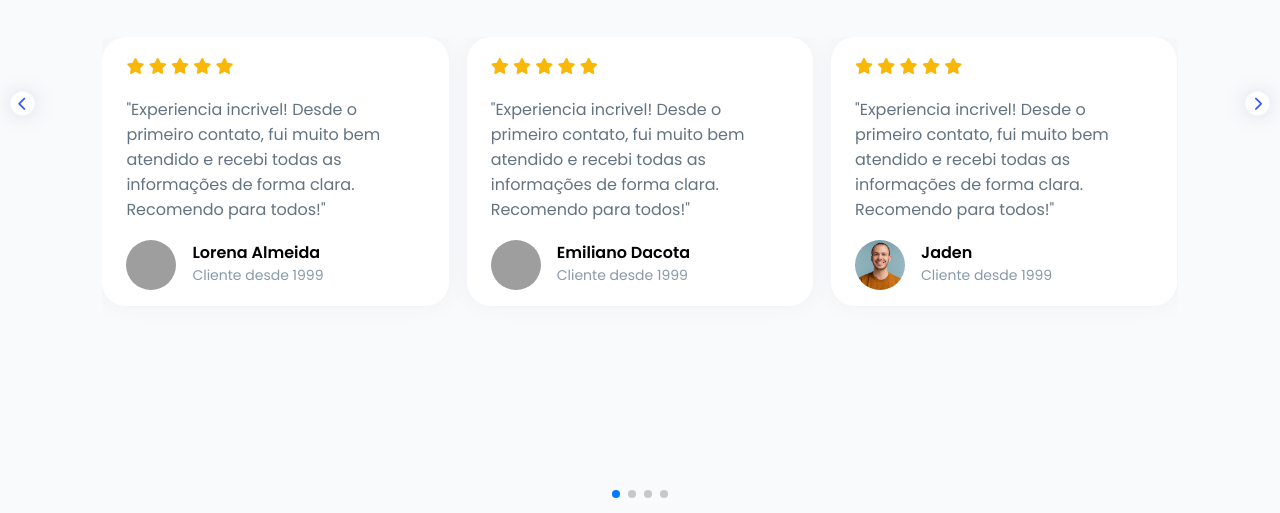
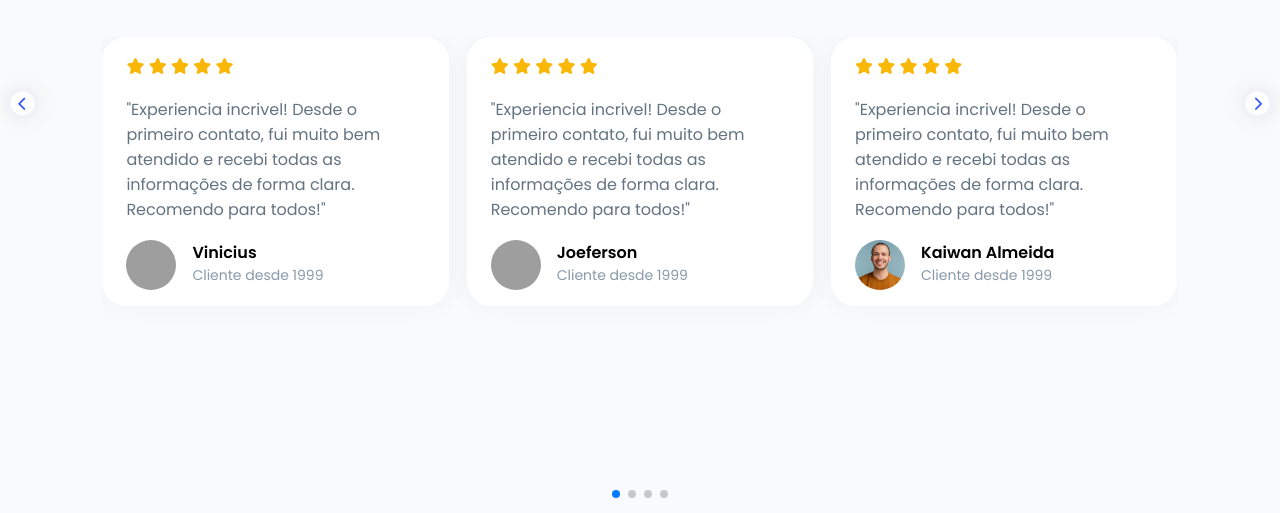
Before and after one commit to Yure-dev/Avaliations, a plain HTML site: page index.html in a window 1280 px wide. Shown: the part 287-800 px from the top of the page. Drawn offline with nearby package versions, Linux system fonts and the light colour scheme; grey boxes are pictures that could not be loaded.

Commit message:
Alteração no nome dos cards

```diff
--- a/index.html
+++ b/index.html
@@ -41,7 +41,7 @@
                     <img src="src/images/avatar1.jpg" alt="Avatar de uma pessoa">
                 </div>
                 <div class="author-info">
-                    <h3>Lorena Almeida</h3>
+                    <h3>Vinicius</h3>
                     <p>Cliente desde 1999</p>
                 </div>
             </div>
@@ -65,7 +65,7 @@
                     <img src="src/images/avatar2.jpg" alt="Avatar de uma pessoa">
                 </div>
                 <div class="author-info">
-                    <h3>Emiliano Dacota</h3>
+                    <h3>Joeferson</h3>
                     <p>Cliente desde 1999</p>
                 </div>
             </div>
@@ -89,7 +89,7 @@
                     <img src="src/images/avatar3.jpg" alt="Avatar de uma pessoa">
                 </div>
                 <div class="author-info">
-                    <h3>Jaden</h3>
+                    <h3>Kaiwan Almeida</h3>
                     <p>Cliente desde 1999</p>
                 </div>
             </div>
@@ -113,7 +113,7 @@
                     <img src="src/images/avatar4.jpg" alt="Avatar de uma pessoa">
                 </div>
                 <div class="author-info">
-                    <h3>Ricardo Martins</h3>
+                    <h3>Yure</h3>
                     <p>Cliente desde 1999</p>
                 </div>
             </div>
```
